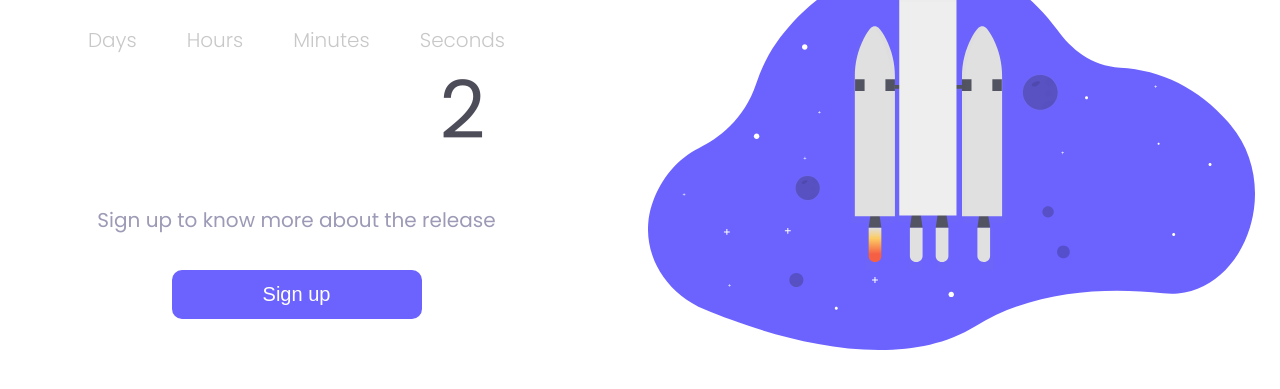
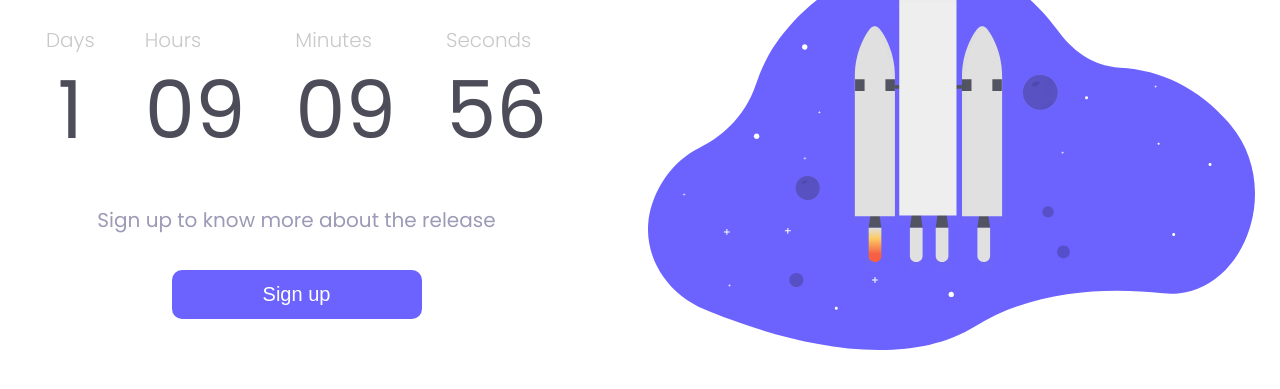
Before and after one commit to akyua/Countdown, a plain HTML site: page index.html in a window 1280 px wide. Shown: the part 287-676 px from the top of the page. Drawn offline with Linux system fonts and the light colour scheme.

Commit message:
Create countdown, but yet fix semantic

```diff
--- /dev/null
+++ b/assets/js/script.js
@@ -0,0 +1,28 @@
+function timer(duration){
+    let timer = duration, hours, minutes, seconds;
+
+    setInterval(function(){
+        seconds = parseInt(timer % 60);
+        minutes = parseInt((timer / 60) % 10);
+        hours = parseInt((timer / 3600) % 24);
+        days = parseInt((timer / 3600) / 24);
+        seconds = seconds < 10 ? '0' + seconds : seconds;
+        minutes = minutes < 10 ? '0' + minutes : minutes;
+        hours = hours < 10 ? '0' + hours : hours;
+        if(--timer < 0){
+            timer = 00;
+        }
+        const secondsDisplay = document.querySelector('#seconds')
+        const minutesDisplay = document.querySelector('#minutes')
+        const hoursDisplay = document.querySelector('#hours')
+        const daysDisplay = document.querySelector('#days')
+        secondsDisplay.textContent = seconds;
+        minutesDisplay.textContent = minutes;
+        hoursDisplay.textContent = hours;
+        daysDisplay.textContent = days;
+
+    },1000);
+}
+
+
+timer(120000)
--- a/index.html
+++ b/index.html
@@ -8,6 +8,7 @@
     <link rel="stylesheet" href="./assets/css/reset.css">
     <link href="https://fonts.googleapis.com/css2?family=Poppins:wght@300;400;500&display=swap" rel="stylesheet">
     <link rel="stylesheet" href="./assets/css/style.css">
+    <script src="./assets/js/script.js" defer></script>
 </head>
 <body>
     <header>
@@ -32,7 +33,7 @@
                     </div>
                     <div class="main-timer-container">
                         <dt class="main-timer-text">Seconds</dt>
-                        <dd id="seconds" class="main-timer-number">2</dd>
+                        <dd id="seconds" class="main-timer-number"></dd>
                     </div>
                 </dl>
                 <p class="signup">Sign up to know more about the release</p>
```
